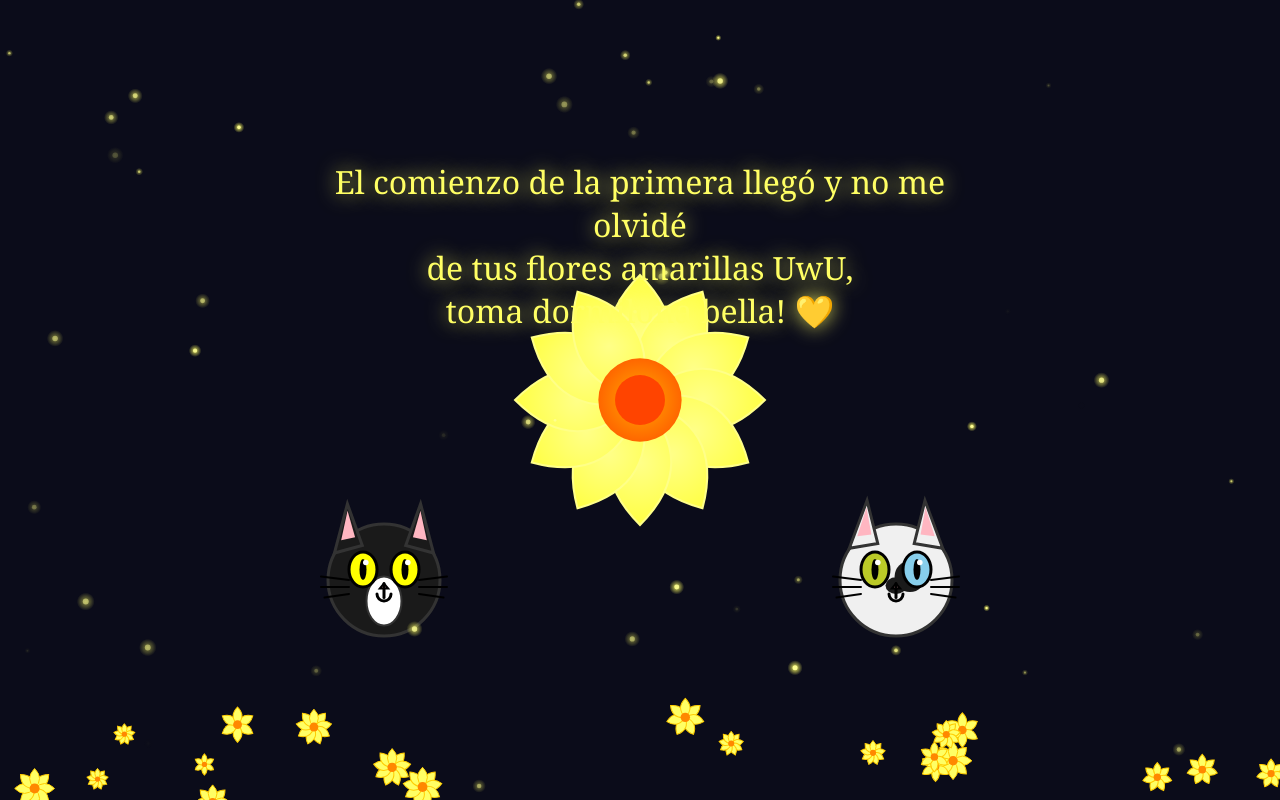
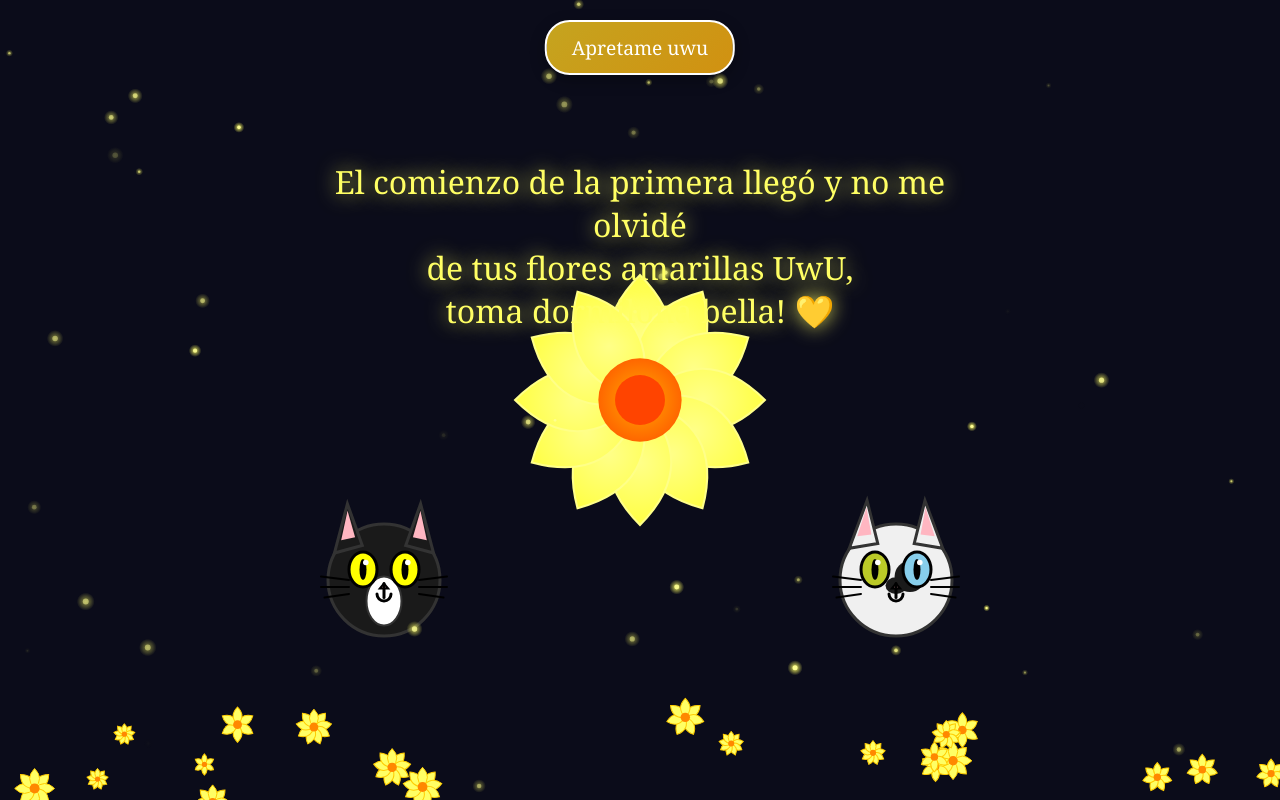
Before and after one commit to Mike-Camus223/regalo-de-primavera, a plain HTML site: page index.html in a window 1280 px wide. Drawn offline with Linux system fonts and the light colour scheme.

Commit message:
arreglo final

```diff
--- a/index.html
+++ b/index.html
@@ -31,6 +31,38 @@
             animation: textAppear 3s ease-in-out 2s forwards;
         }
 
+
+
+
+#playMusic {
+    position: absolute;
+    top: 20px;
+    left: 50%;
+    transform: translateX(-50%);
+    z-index: 20;
+    padding: 12px 25px;
+    font-size: 1.2em;
+    font-family: 'Georgia', serif;
+    color: #fff;
+    background: linear-gradient(135deg, #c5a41f, #d19111);
+    border: 2px solid #fff;
+    border-radius: 25px;
+    cursor: pointer;
+    box-shadow: 0 5px 15px rgba(0,0,0,0.3);
+    transition: all 0.3s ease;
+}
+
+#playMusic:hover {
+    transform: translateX(-50%) scale(1.1);
+    box-shadow: 0 8px 20px rgba(0,0,0,0.5);
+    background: linear-gradient(135deg, #ffff64, #ffcc33);
+}
+
+#playMusic:active {
+    transform: translateX(-50%) scale(0.95);
+    box-shadow: 0 3px 10px rgba(0,0,0,0.3);
+}
+
         @keyframes textAppear {
             0% { opacity: 0; transform: translateX(-50%) translateY(20px); }
             100% { opacity: 1; transform: translateX(-50%) translateY(0px); }
@@ -45,7 +77,14 @@
     </style>
 </head>
 <body>
-<audio id="music" src="./public/nostalgic.mp3" autoplay loop></audio>
+    <button id="playMusic">
+    Apretame uwu
+</button>
+
+
+    <audio id="music" src="./public/nostalgic.mp3" loop></audio>
+
+
     <div id="text-container">
         El comienzo de la primera llegó y no me olvidé<br>
         de tus flores amarillas UwU,<br>
@@ -57,15 +96,16 @@
         const ctx = canvas.getContext('2d');
         let width = canvas.width = window.innerWidth;
         let height = canvas.height = window.innerHeight;
-
+         const audio = document.getElementById('music');
+        const playButton = document.getElementById('playMusic');
         let animationTime = 0;
 
-        window.addEventListener('load', () => {
-    const audio = document.getElementById('music');
-    audio.play().catch(() => {
-      console.log('Autoplay bloqueado, el usuario debe interactuar con la página.');
-    });
-  });
+
+        playButton.addEventListener('click', () => {
+            audio.play().catch(() => console.log('No se pudo reproducir el audio'));
+            playButton.style.display = 'none'; // Oculta el botón después de reproducir
+        });
+
 
         // Luciérnagas
         const fireflies = [];
```
